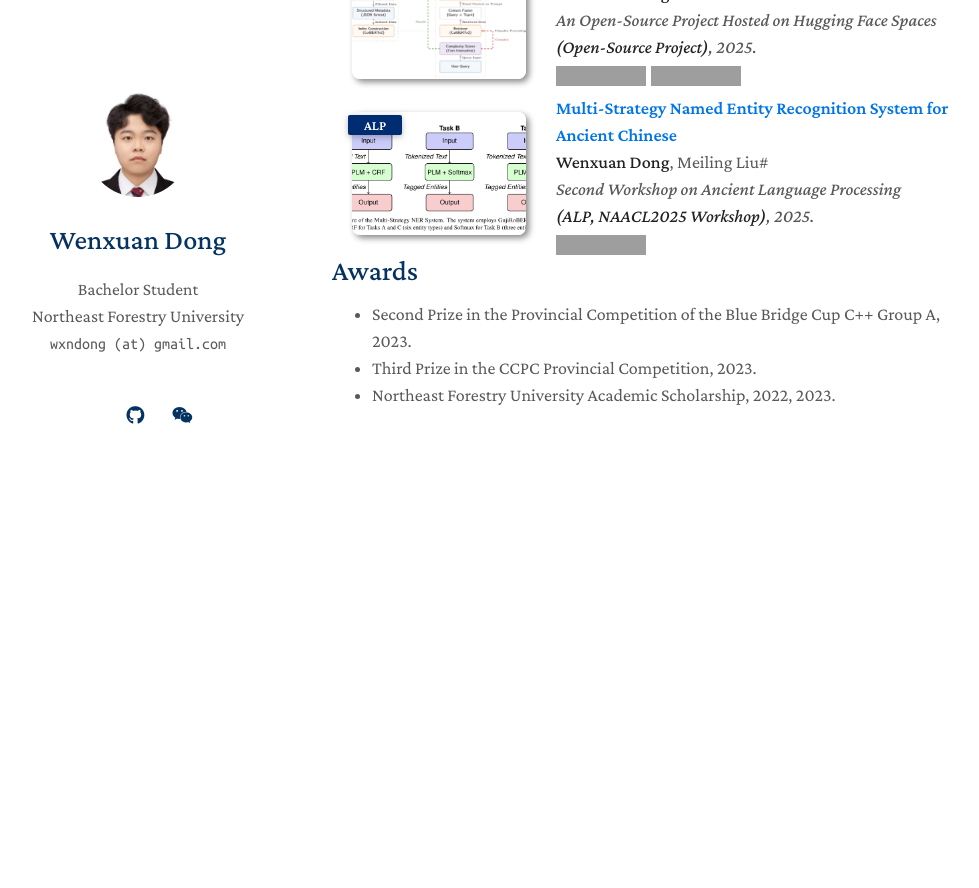
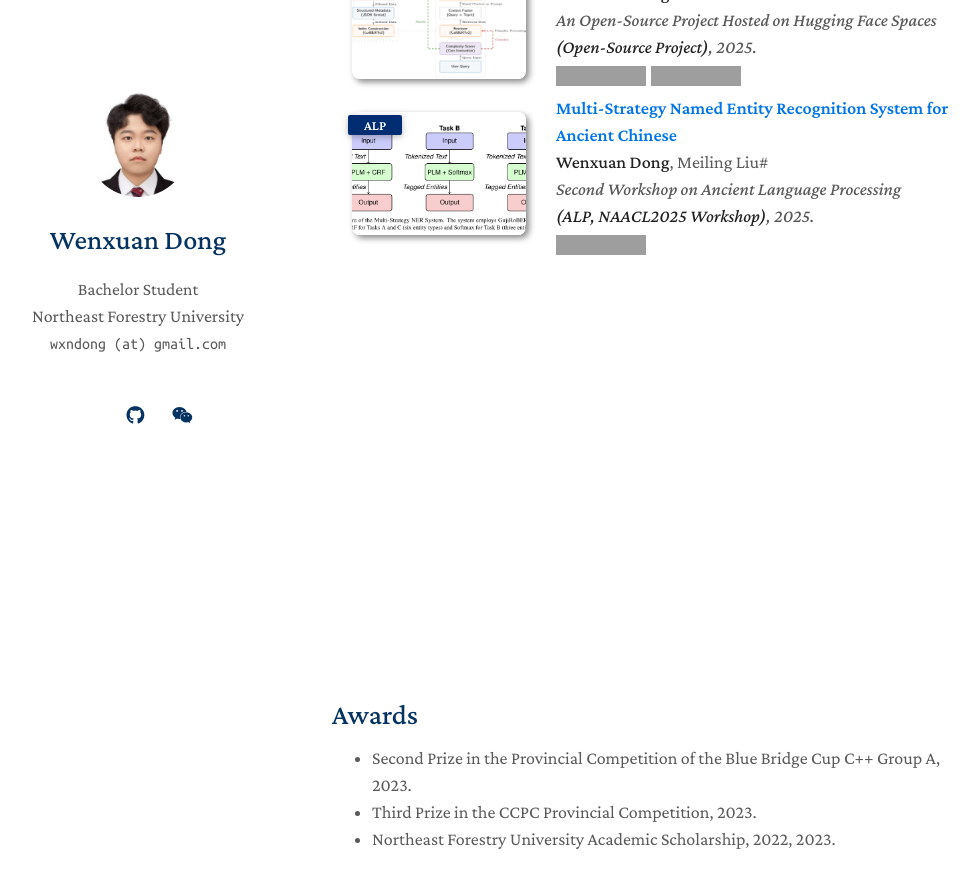
Before and after one commit to wxndong/wxndong.github.io, a Jekyll site: the page built from index.md, in a window 1280 px wide and 900 px high, scrolled down 1057 px. Shown: the top 888 px of the window, without its empty margins (138-1117 px from the left). Built offline with Jekyll 4.4.1, drawn with Linux system fonts in a browser that asks for light colours; nearby versions of some CDN libraries; a style sheet for code colours, icons or effects is not loaded; before the commit the page ends 1563 px from its top, so only the background shows below that; grey boxes are pictures that could not be loaded.

Commit message:
change clustrmap pos

```diff
--- a/_includes/projects.md
+++ b/_includes/projects.md
@@ -99,3 +99,7 @@
 
   </ol>
 </div>
+
+<div class="clustrmap-container" style="width:80%; max-width:800px; height:400px; margin:2rem auto">
+  <script type="text/javascript" id="clstr_globe" src="//clustrmaps.com/globe.js?d=osRdA-LR5ZPD5UCgDQemAdMQuSVXjlPGsi2GTJNAtWM"></script>
+</div>
--- a/_layouts/homepage.html
+++ b/_layouts/homepage.html
@@ -107,7 +107,7 @@
 
       </section>
       <footer>
-<script type="text/javascript" id="clstr_globe" src="//clustrmaps.com/globe.js?d=osRdA-LR5ZPD5UCgDQemAdMQuSVXjlPGsi2GTJNAtWM"></script>
+
 
       </footer>
     </div>
```
